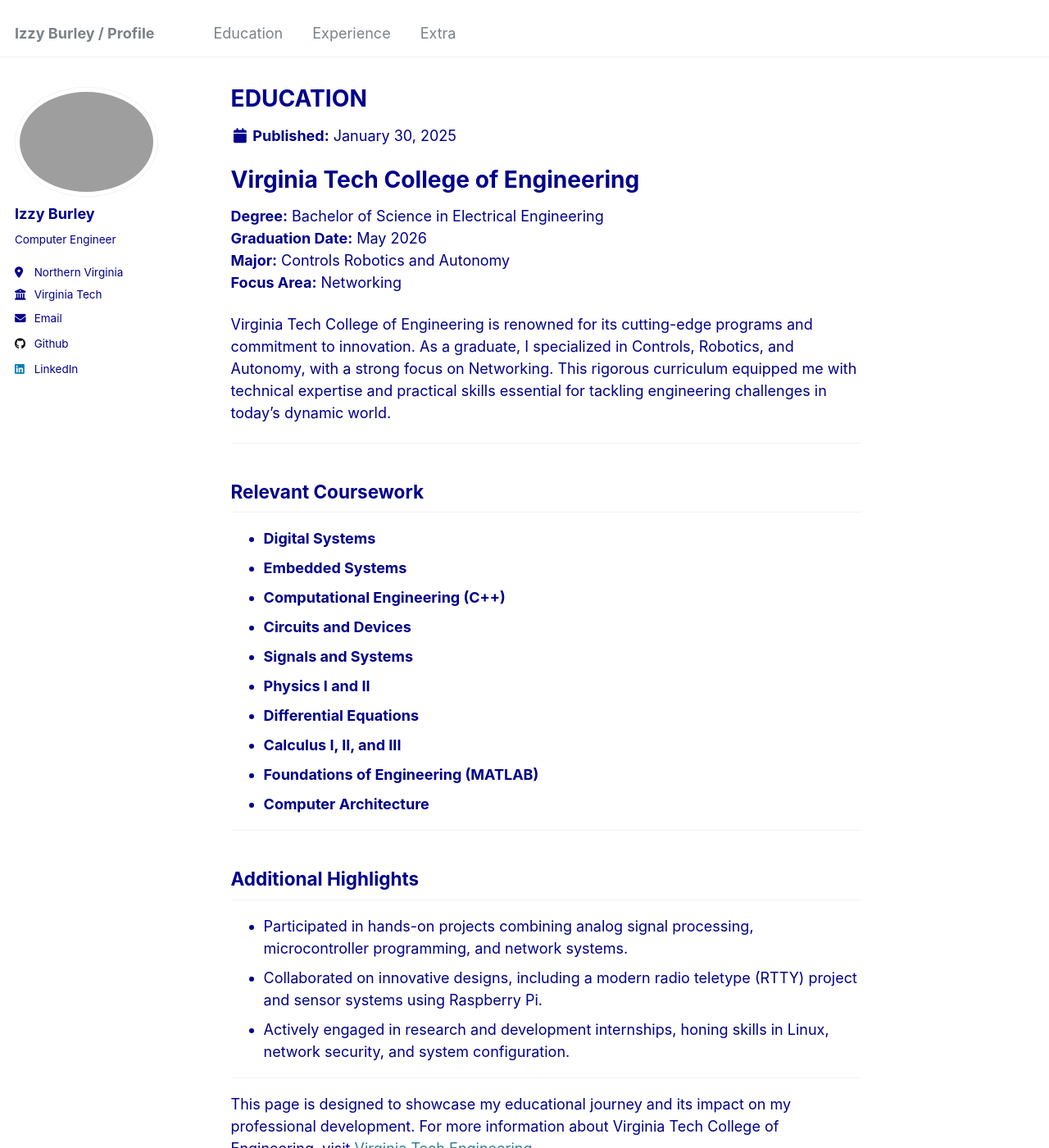
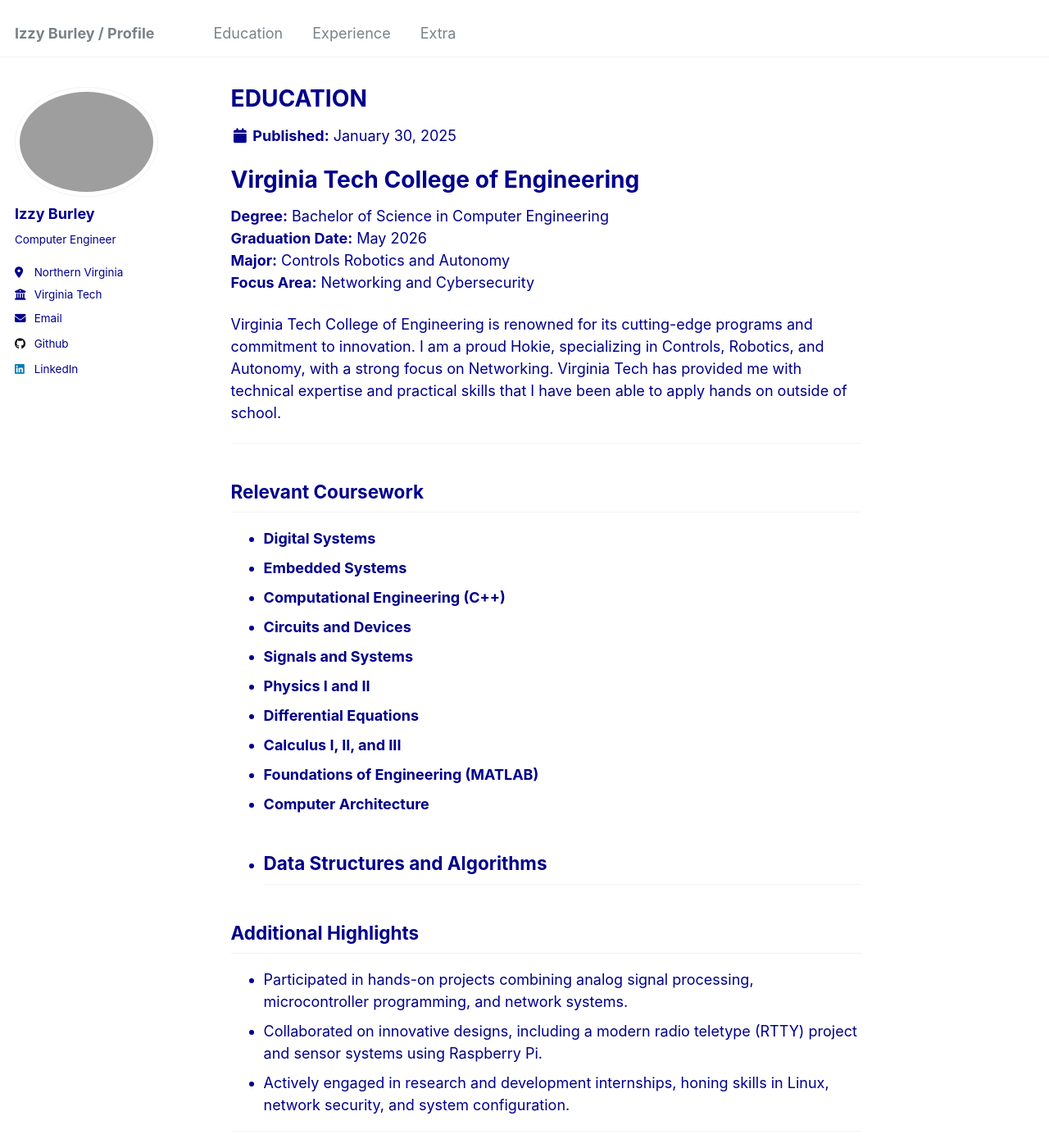
Before and after one commit to izzyburley/izzyburley.github.io, a Jekyll site: the page built from _publications/Education2.md, in a window 1280 px wide and 1400 px high. Shown: the whole window at 82% size. Built offline with Jekyll 4.4.1, drawn with Linux system fonts in a browser that asks for light colours; some of the changed text lies outside the part shown.

Commit message:
Update Education2.md

```diff
--- a/_publications/Education2.md
+++ b/_publications/Education2.md
@@ -6,12 +6,12 @@
 
 # Virginia Tech College of Engineering
 
-**Degree:** Bachelor of Science in Electrical Engineering
+**Degree:** Bachelor of Science in Computer Engineering
 **Graduation Date:** May 2026
 **Major:** Controls Robotics and Autonomy
-**Focus Area:** Networking
+**Focus Area:** Networking and Cybersecurity
 
-Virginia Tech College of Engineering is renowned for its cutting-edge programs and commitment to innovation. As a graduate, I specialized in Controls, Robotics, and Autonomy, with a strong focus on Networking. This rigorous curriculum equipped me with technical expertise and practical skills essential for tackling engineering challenges in today’s dynamic world.
+Virginia Tech College of Engineering is renowned for its cutting-edge programs and commitment to innovation. I am a proud Hokie, specializing in Controls, Robotics, and Autonomy, with a strong focus on Networking. Virginia Tech has provided me with technical expertise and practical skills that I have been able to apply hands on outside of school.
 
 ---
 
@@ -27,7 +27,7 @@
 - **Calculus I, II, and III**
 - **Foundations of Engineering (MATLAB)**
 - **Computer Architecture**
-
+- **Data Structures and Algorithms**
 ---
 
 ## Additional Highlights
@@ -38,4 +38,4 @@
 
 ---
 
-This page is designed to showcase my educational journey and its impact on my professional development. For more information about Virginia Tech College of Engineering, visit [Virginia Tech Engineering](https://ece.vt.edu/).
+This page is designed to showcase my educational journey and its impact on my professional development. For more information about Virginia Tech College of Electrical and Computer Engineering, visit [Virginia Tech Engineering](https://ece.vt.edu/).
```
